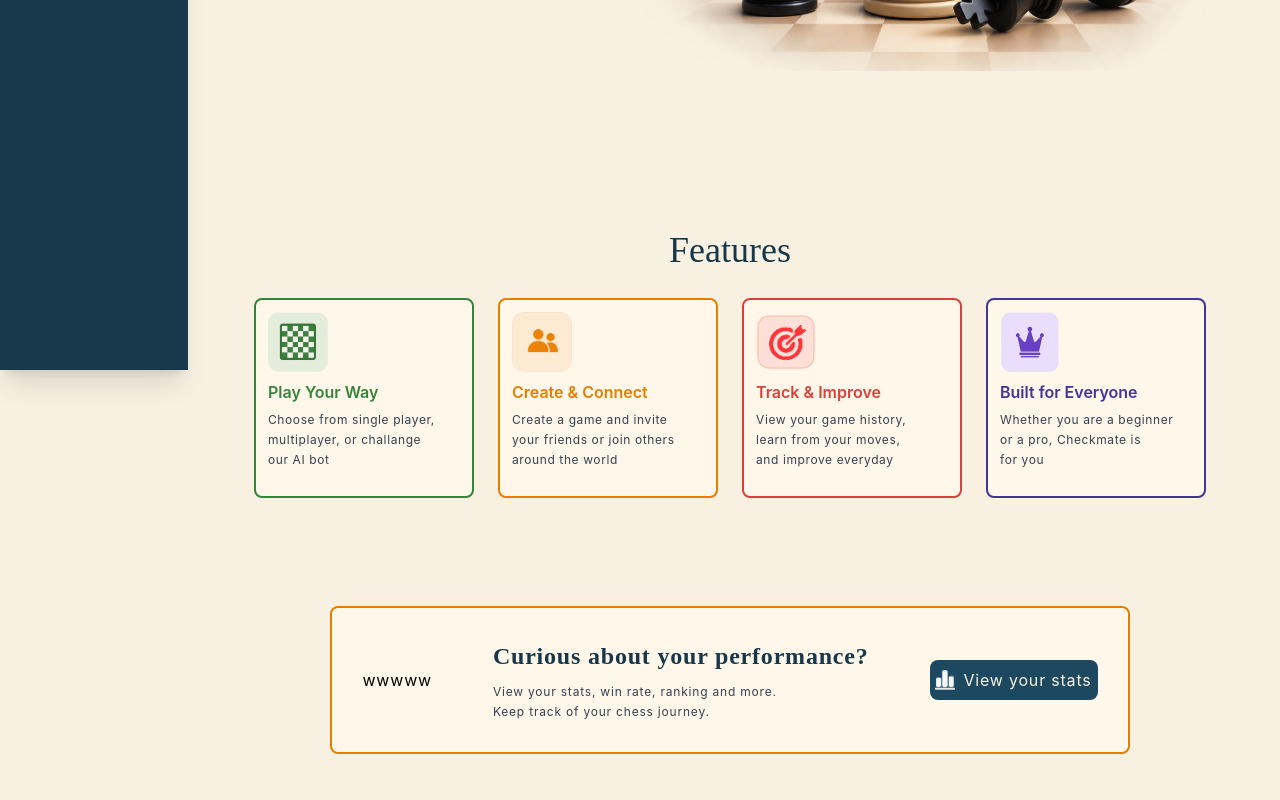
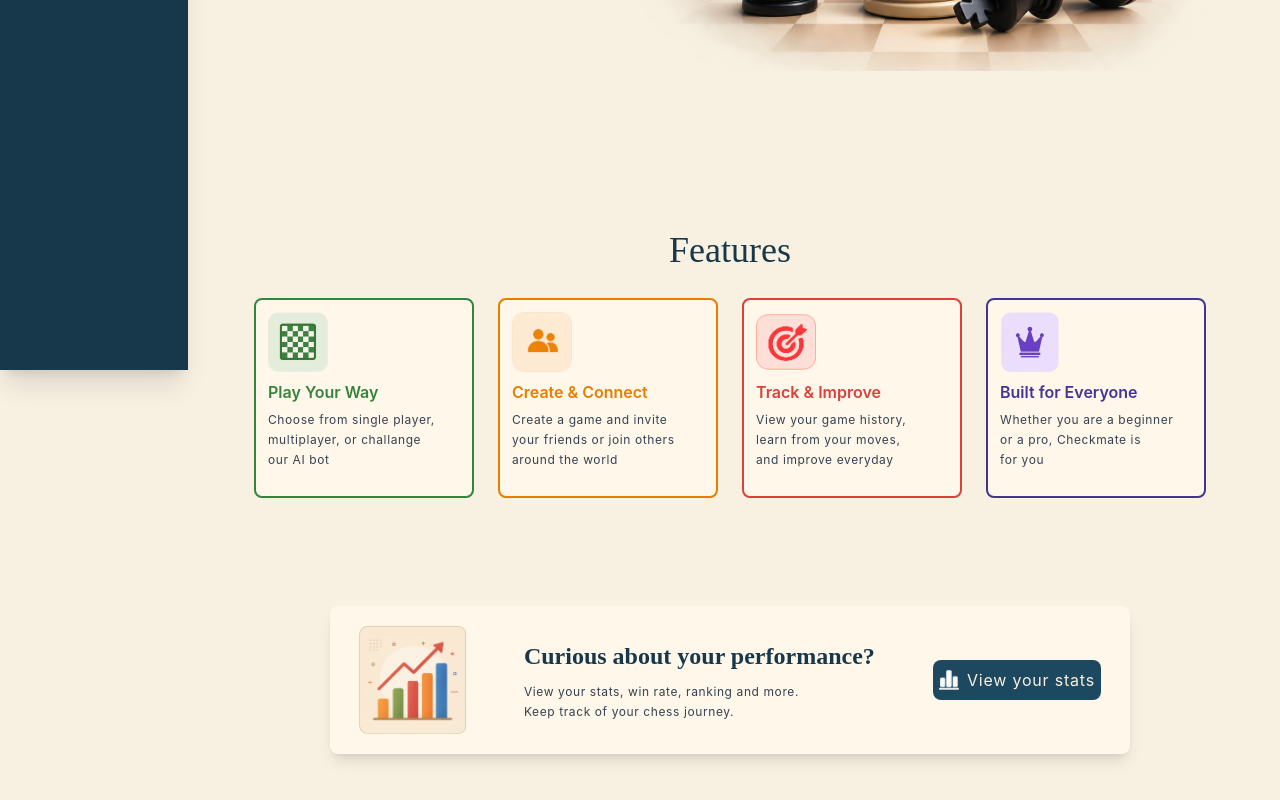
Before and after one commit to rameenali19/Chess-Game, a React (Vite) app: page / in a window 1280 px wide. Shown: the part 430-1230 px from the top of the page. Built offline with nearby package versions, Linux system fonts and the light colour scheme; no server answers.

Commit message:
adding stats image

```diff
--- a/src/components/HomePageStats.jsx
+++ b/src/components/HomePageStats.jsx
@@ -5,14 +5,18 @@ import { useNavigate } from "react-router-dom";
 function HomePageStats() {
   const navigate = useNavigate()
   return (
-    <div className="flex tracking-wider bg-[#FFF8EA] w-200 h-37 justify-around border-2
-     border-[#E67E00] rounded-lg items-center m-12">
-      <div>wwwww</div>
+    <div className="flex bg-[#FFF8EA] w-200 h-37 justify-around shadow-lg
+     rounded-lg items-center m-12">
+
+      <Icon
+        name="stats"
+        className="h-27 hover:scale-105 transition"
+      />
 
       <div className="flex flex-col gap-3">
         <h1 className="font-cormorant text-[#17384A] text-2xl font-semibold">
           Curious about your performance?</h1>
-        <div className="font-inter text-xs text-gray-700 flex flex-col gap-1">
+        <div className="font-inter text-xs text-gray-700 flex flex-col gap-1 tracking-wider">
           <h1>View your stats, win rate, ranking and more.</h1>
           <h1>Keep track of your chess journey.</h1>
         </div>
```
Also changed, not shown: src/assets/Icons/stats.png, src/assets/Icons/status-win-rate.png.
